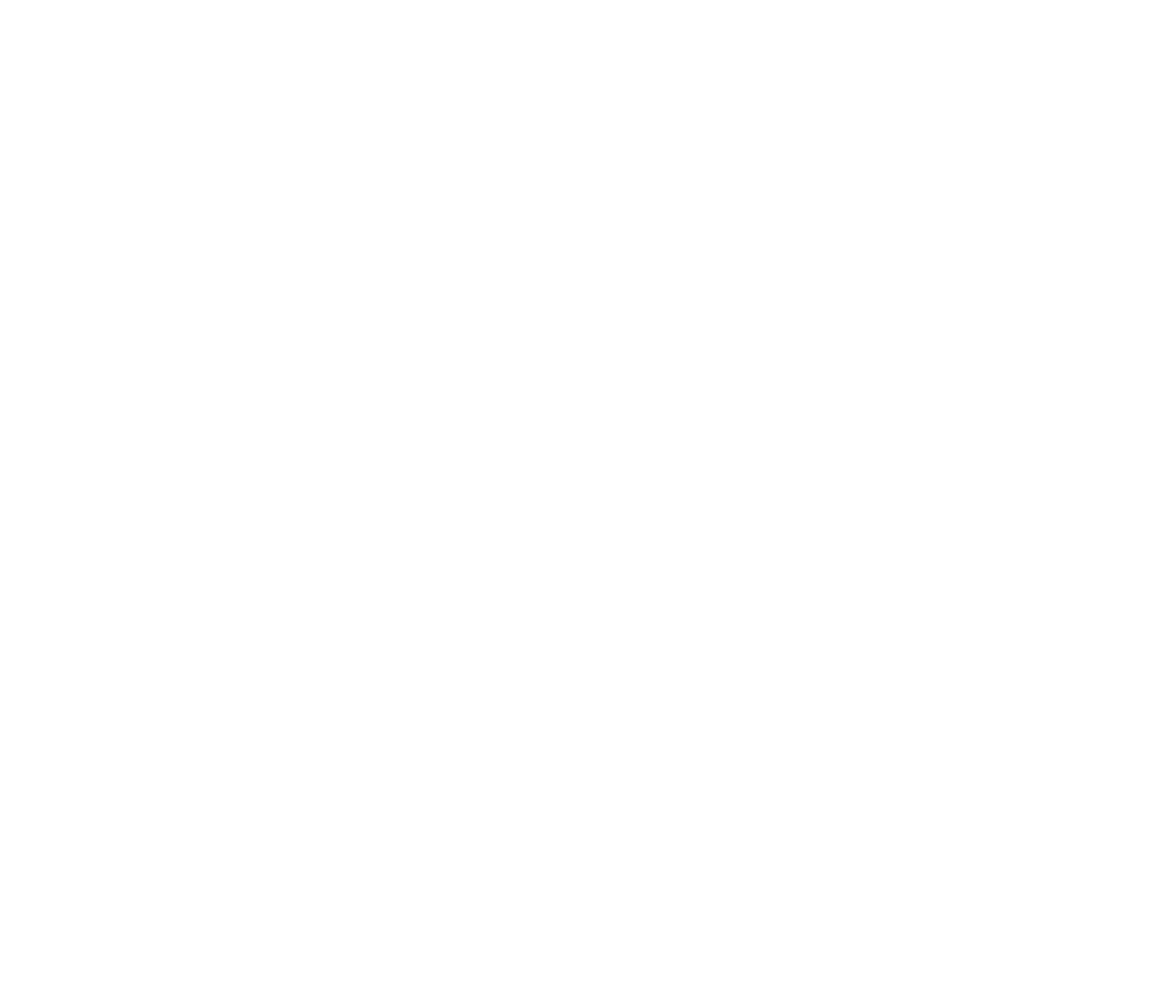
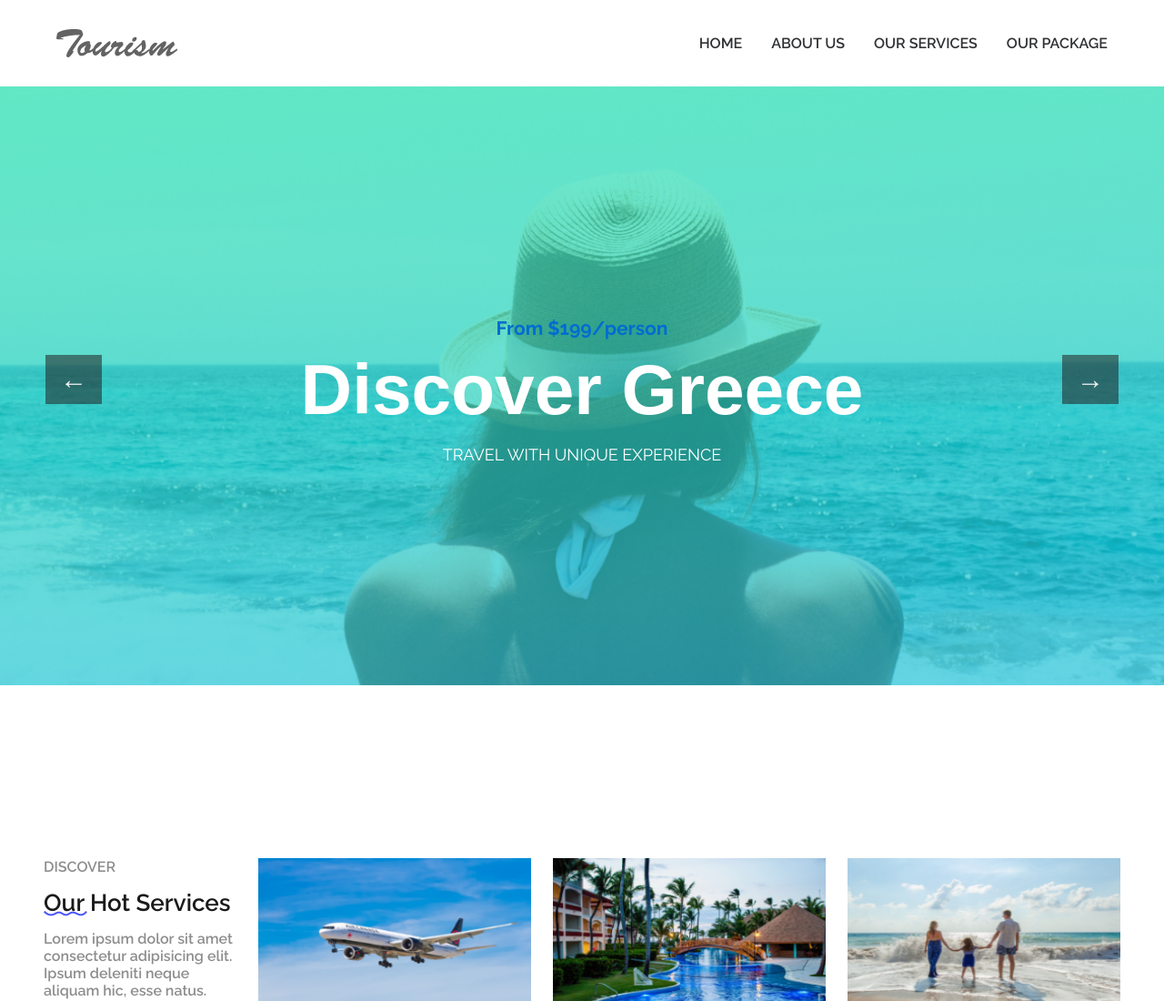
Before and after one commit to Murasamane/Front_End_html-css-javascript_Practice_Automn_2022, a plain HTML site: page index.html in a window 1280 px wide. Shown: the top 1100 px of the page at 91% size. Before the commit the page ends 800 px from the top, so only its background shows below. Drawn offline with Linux system fonts and the light colour scheme.

Commit message:
git commit -m

```diff
--- /dev/null
+++ b/css/carousel.css
@@ -0,0 +1,86 @@
+.container {
+    position: relative;
+    height: 40rem;
+}
+.carousel__section{
+    height: 100vh;
+}
+.slide {
+    position: absolute;
+    top: 0;
+    left: 0;
+    width: 100%;
+    height: 65.8rem;
+    margin: 0;
+    opacity: 0;
+    transition: 1s ease-in-out;
+    overflow: hidden;
+}
+
+.slide img {
+    width: 100%;
+}
+
+.carousel__btn {
+    position: absolute;
+    top: 80%;
+    border: none;
+    background: rgba(32, 26, 26, 0.527);
+    color: rgb(243, 243, 243);
+    padding: 10px 16px;
+    margin-top: -25px;
+    font-size: 30px;
+    z-index: 1000;
+    font-weight: 900;
+    transition: 0.5s ease-in-out;
+}
+
+.prev {
+    left: 5rem;
+}
+
+.next {
+    right: 5rem;
+}
+
+
+.carousel__btn:hover {
+    background: rgba(32, 26, 26, 0.527);
+}
+
+.slider__text{
+    text-align: center;
+}
+.slider__1{
+    background-image: url('../img/2.03_Banner_Background.png');
+    background-repeat: no-repeat;
+    background-size: cover;
+    display: flex;
+    align-items: center;
+    justify-content: center;
+}
+
+.slider__promotion{
+    font-family: 'Raleway';
+    font-size: 2.1rem;
+    font-weight: 700;
+    color: #006CD1;
+    background-image: url('../img/Layer\ -1.png');
+    background-repeat: no-repeat;
+    background-position: center;
+    background-size: auto;
+    padding: 1rem;
+}
+
+.slider__title{
+    font-family: 'Arial';
+    font-size: 7.84rem;
+    color: #fff;
+    margin-bottom: 1.5rem;
+}
+
+.slider__subtext{
+    font-family: 'Raleway';
+    font-size: 1.8rem;
+    color: #fff;
+}
--- a/css/general.css
+++ b/css/general.css
@@ -7,3 +7,32 @@
 html{
     font-size: 62.5%;
 }
+
+.grid{
+    display: grid;
+}
+
+.grid--4{
+    grid-template-columns: repeat(4,1fr);
+    gap: 2.4rem;
+}
+.heading--secondary{
+    font-family: 'Raleway';
+    font-size: 2.6rem;
+    color: #1A1A1B;
+    font-weight: 600;
+    margin-bottom: 1.5rem;
+}
+.heading--secondary__bg{
+    background-image: url('../img/Shape\ 1.png');
+    background-repeat: no-repeat;
+    background-position: left bottom;
+}
+
+.grid__paragraph{
+    font-family: 'Raleway';
+    font-size: 1.6rem;
+    color: #8D8D8D;
+    font-weight: 600;
+    margin-bottom: 1.5rem;
+}
--- a/css/queries.css
+++ b/css/queries.css
@@ -0,0 +1,10 @@
+@media screen and (max-width:600px) {
+    .slide{
+      height:fit-content;
+    }
+    .container{
+  height:200px;}
+  .carousel__btn {
+      top: 50%;
+  }
+  }
--- a/css/styles.css
+++ b/css/styles.css
@@ -0,0 +1,64 @@
+/* /////////////////////////////////////////////////// */
+/* HEADER SECTION */
+/* /////////////////////////////////////////////////// */
+.main-header{
+    display: flex;
+    align-items: center;
+    justify-content: space-between;
+    padding: 3.2rem 6.2rem;
+}
+
+.navigation_ul{
+    display: flex;
+    list-style: none;
+    gap: 3.2rem;
+}
+
+.nav-anchor{
+    display: inline-block;
+    text-decoration: none;
+    font-family: 'Raleway', sans-serif;
+    font-weight: 600;
+    font-size: 1.6rem;
+    color: #303134;
+}
+
+/* /////////////////////////////////////////////////// */
+/* HOT SERVICES SECTION */
+/* /////////////////////////////////////////////////// */
+
+.hot-services{
+    padding: 4.8rem;
+}
+
+.grid__side-text{
+    grid-row: span 3;
+}
+
+
+.card__title{
+    font-family: 'Raleway';
+    font-size: 1.8rem;
+    font-weight: 600;
+    color: #1A1A1B;
+    margin-top: 1.5rem;
+    margin-bottom: 1.5rem;
+
+}
+
+.card__paragraph{
+    font-family:'Raleway';
+    font-weight: 400;
+    font-size: 1.6rem;
+    color: #8D8D8D;
+}
+
+.image__figure{
+    overflow: hidden;
+}
+.card__img{
+    transition: all 0.5s ease-in-out;
+}
+.card__img:hover{
+    transform: scale(1.1);
+}
--- a/index.html
+++ b/index.html
@@ -4,6 +4,7 @@
     <meta charset="UTF-8" />
     <meta http-equiv="X-UA-Compatible" content="IE=edge" />
     <meta name="viewport" content="width=device-width, initial-scale=1.0" />
+    <link rel="icon" href="img/Compound Path + Path.png" type="image/png" />
     <link rel="preconnect" href="https://fonts.googleapis.com" />
     <link rel="preconnect" href="https://fonts.gstatic.com" crossorigin />
     <link
@@ -11,17 +12,77 @@
       rel="stylesheet"
     />
     <link rel="stylesheet" href="css/general.css" />
+    <link rel="stylesheet" href="css/carousel.css" />
     <link rel="stylesheet" href="css/styles.css" />
-    <link rel="stylesheet" href="css/styles.css" />
+    <link rel="stylesheet" href="css/queries.css" />
     <title>Tourism</title>
   </head>
   <body>
+    <header class="main-header">
+      <img src="img/1.01_Logo.png" alt="" />
+      <nav class="main-navigation">
+        <ul class="navigation_ul">
+          <li class="nav-item"><a href="#" class="nav-anchor">HOME</a></li>
+          <li class="nav-item"><a href="#" class="nav-anchor">ABOUT US</a></li>
+          <li class="nav-item">
+            <a href="#" class="nav-anchor">OUR SERVICES</a>
+          </li>
+          <li class="nav-item">
+            <a href="#" class="nav-anchor">OUR PACKAGE</a>
+          </li>
+        </ul>
+      </nav>
+    </header>
 
+    <main class="main-content">
+      <section class="carousel__section">
+        <div class="container" data-autoplay="false">
+          <div class="slide slider__1">
+            <div class="slider__text">
+              <p class="slider__promotion">From $199/person</p>
+              <h1 class="slider__title">Discover Greece</h1>
+              <p class="slider__subtext">TRAVEL WITH UNIQUE EXPERIENCE</p>
+            </div>
+          </div>
+          <div class="slide slider__1">
+            <div class="slider__text">
+              <p class="slider__promotion">From $199/person</p>
+              <h2 class="slider__title">Discover Greece</h2>
+              <p class="slider__subtext">TRAVEL WITH UNIQUE EXPERIENCE</p>
+            </div>
+          </div>
+          <div class="slide slider__1">
+            <div class="slider__text">
+              <p class="slider__promotion">From $199/person</p>
+              <h2 class="slider__title">Discover Greece</h2>
+              <p class="slider__subtext">TRAVEL WITH UNIQUE EXPERIENCE</p>
+            </div>
+          </div>
+          <div class="slide slider__1">
+            <div class="slider__text">
+              <p class="slider__promotion">From $199/person</p>
+              <h2 class="slider__title">Discover Greece</h2>
+              <p class="slider__subtext">TRAVEL WITH UNIQUE EXPERIENCE</p>
+            </div>
+          </div>
 
+          <button class="prev carousel__btn">&larr;</button>
+          <button class="next carousel__btn">&rarr;</button>
+        </div>
+      </section>
 
+      <section class="hot-services">
+        <div class="grid grid--4 grid__dynamic">
+          <div class="grid__side-text">
+            <p class="grid__paragraph">DISCOVER</p>
+            <h2 class="heading--secondary heading--secondary__bg">Our Hot Services</h2>
+            <p class="grid__paragraph">Lorem ipsum dolor sit amet consectetur adipisicing elit. Ipsum deleniti neque aliquam hic, esse natus.</p>
+          </div>
+        </div>
+      </section>
+    </main>
 
-
-
+    <script src="js/carousel.js"></script>
     <script src="js/main.js"></script>
   </body>
 </html>
--- /dev/null
+++ b/js/carousel.js
@@ -0,0 +1,59 @@
+let slide = document.getElementsByClassName("slide");
+let autoplay = document
+  .getElementsByClassName("container")[0]
+  .getAttribute("data-autoplay");
+let l = slide.length;
+let interval = 5000;
+let set;
+
+window.onload = function () {
+  initialize();
+  slide[0].style.opacity = "1";
+};
+
+function initialize() {
+  if (autoplay === "true")
+    set = setInterval(function () {
+      next();
+    }, interval);
+}
+
+function change(index) {
+  clearInterval(set);
+  count = index;
+  for (let j = 0; j < l; j++) {
+    slide[j].style.opacity = "0";
+  }
+  slide[count].style.opacity = "1";
+}
+
+let count = 0;
+function next() {
+  clearInterval(set);
+  slide[count].style.opacity = "0";
+  count++;
+  if (count == l) {
+    count = 0;
+    slide[count].style.opacity = "1";
+  } else {
+    slide[count].style.opacity = "1";
+  }
+  initialize();
+}
+
+function prev() {
+  clearInterval(set);
+  slide[count].style.opacity = "0";
+
+  count--;
+  if (count == -1) {
+    count = l - 1;
+    slide[count].style.opacity = "1";
+  } else {
+    slide[count].style.opacity = "1";
+  }
+  initialize();
+}
+
+document.querySelector(".prev").addEventListener("click", prev);
+document.querySelector(".next").addEventListener("click", next);
--- a/js/main.js
+++ b/js/main.js
@@ -0,0 +1,55 @@
+const sericesObjArray = [
+  {
+    image: "img/john-mcarthur-703645-unsplash.png",
+    title: "FLIGHT BOOKING",
+    description:
+      "Lorem Ipsum is simply dummy text of the printing and typesetting industry. Lorem.",
+  },
+  {
+    image: "img/shawn-lee-785068-unsplash.png",
+    title: "HOTEL & RESORT BOOKING",
+    description:
+      "Lorem Ipsum is simply dummy text of the printing and typesetting industry. Lorem.",
+  },
+  {
+    image: "img/Rectangle 4 copy 2.png",
+    title: "FAMILY TRIP PLANNER",
+    description:
+      "Lorem Ipsum is simply dummy text of the printing and typesetting industry. Lorem.",
+  },
+  {
+    image: "img/vidar-nordli-mathisen-559120-unsplash.png",
+    title: "CRUISE TOUR",
+    description:
+      "Lorem Ipsum is simply dummy text of the printing and typesetting industry. Lorem.",
+  },
+  {
+    image: "img/robson-hatsukami-morgan-178532-unsplash.png",
+    title: "FIRE CAMP",
+    description:
+      "Lorem Ipsum is simply dummy text of the printing and typesetting industry. Lorem.",
+  },
+  {
+    image: "img/mimi-thian-737711-unsplash.png",
+    title: "CORPORATE HOLIDAYS",
+    description:
+      "Lorem Ipsum is simply dummy text of the printing and typesetting industry. Lorem.",
+  },
+];
+
+const dynamicGrid = document.querySelector(".grid__dynamic");
+
+sericesObjArray.forEach( item => {
+    const htmlCard = `
+    <div class="grid__card">
+    <figure class="image__figure">
+    <img src="${item.image}" alt="" width="300" height="180.75" class="card__img">
+    </figure>
+    <div class="card__text">
+      <h2 class="card__title">${item.title}</h2>
+      <p class="card__paragraph">${item.description}</p>
+    </div>
+    </div>
+    `;
+    dynamicGrid.innerHTML+=htmlCard;
+})
```
Also changed, not shown: img/1.01_Logo.png (added), img/2.03_Banner_Background.png (added), img/Clip.png (added), img/Rectangle 4 copy 2.png (added), img/Shape 1.png (added).
